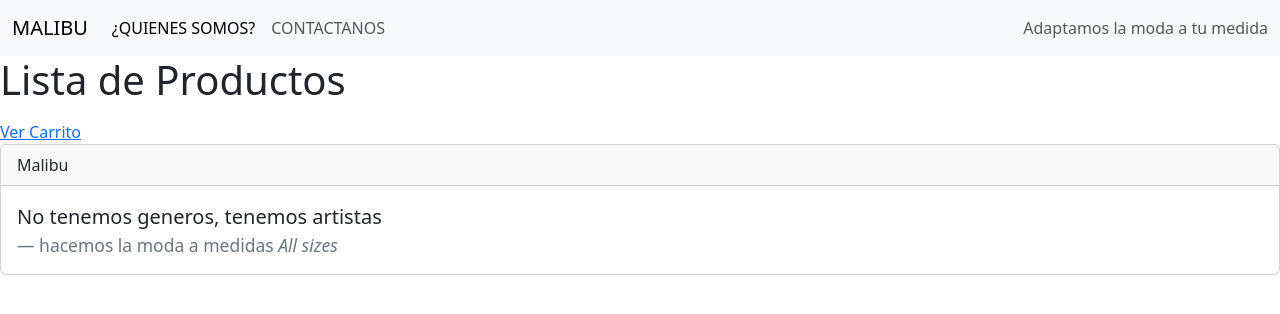
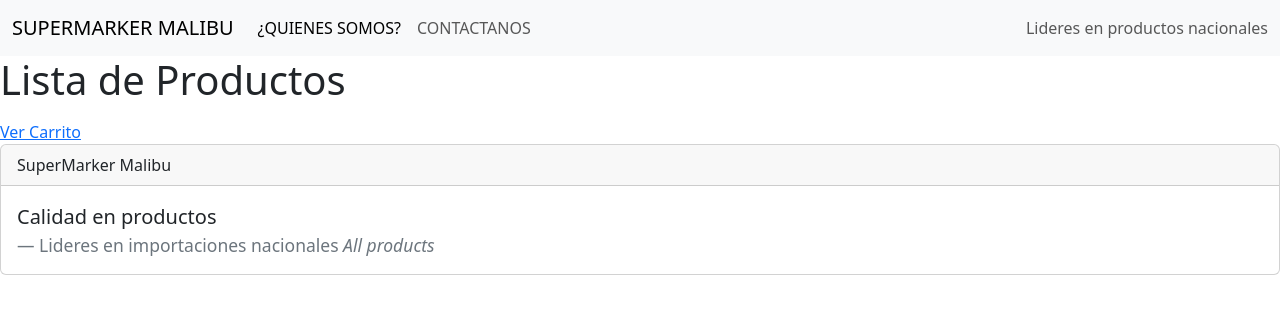
Before and after one commit to adaSkribana/portafolio-Django, a Django app: page /tienda/ in a window 1280 px wide. Shown: the top 314 px of the page. Run offline with Django 5.2, Linux system fonts and the light colour scheme; data that the repository does not hold is empty.

Commit message:
herencia

```diff
--- a/tienda_virtual/templates/footer.html
+++ b/tienda_virtual/templates/footer.html
@@ -1,12 +1,12 @@
 <footer>
     <div class="card">
         <div class="card-header">
-          Malibu
+         SuperMarker Malibu
         </div>
         <div class="card-body">
           <blockquote class="blockquote mb-0">
-            <p>No tenemos generos, tenemos artistas</p>
-            <footer class="blockquote-footer">hacemos la moda a medidas <cite title="Source Title">All sizes</cite></footer>
+            <p>Calidad en productos</p>
+            <footer class="blockquote-footer">Lideres en importaciones nacionales<cite title="Source Title"> All products</cite></footer>
           </blockquote>
         </div>
       </div>
--- a/tienda_virtual/templates/header.html
+++ b/tienda_virtual/templates/header.html
@@ -1,7 +1,7 @@
   <header>
     <nav class="navbar navbar-expand-lg bg-body-tertiary" id="n">
         <div class="container-fluid">
-        <a class="navbar-brand" href="#">MALIBU</a>
+        <a class="navbar-brand" href="#">SUPERMARKER MALIBU</a>
         <button class="navbar-toggler" type="button" data-bs-toggle="collapse" data-bs-target="#navbarText" aria-controls="navbarText" aria-expanded="false" aria-label="Toggle navigation">
             <span class="navbar-toggler-icon"></span>
         </button>
@@ -15,7 +15,7 @@
             </li>
             </ul>
             <span class="navbar-text">
-            Adaptamos la moda a tu medida
+            Lideres en productos nacionales
             </span>
         </div>
         </div>
```
